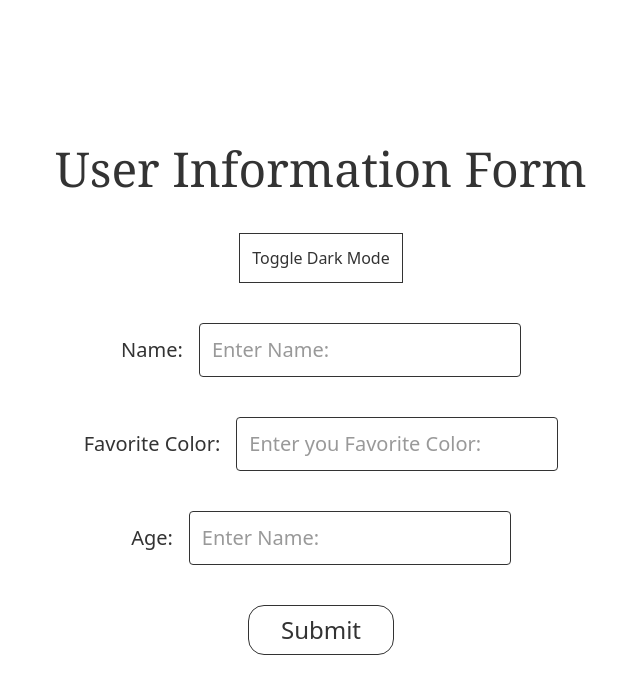
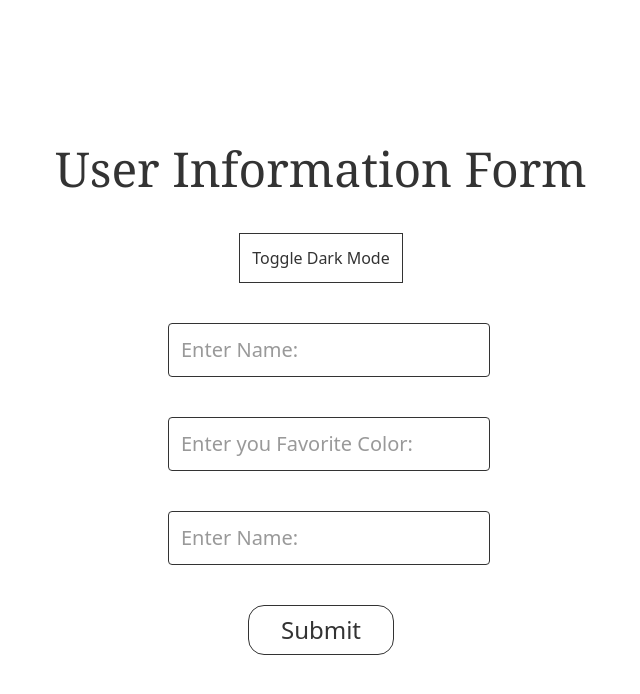
Before and after one commit to ABDUL-RAHMAN-9/React-User-Info-App, a React (Vite) app: page / in a window 1280 px wide. Shown: the top 694 px of the page, without its empty margins (319-959 px from the left). Built offline with nearby package versions, Linux system fonts and the light colour scheme.

Commit message:
Removed the Label naming

```diff
--- a/src/UserInfoForm.jsx
+++ b/src/UserInfoForm.jsx
@@ -37,7 +37,6 @@ function UserInfoForm()
 
                 {/* Inupt for Name */}
                 <label className='text-xl'>
-                    Name:
                     <input type="text"
                         value={name}
                         placeholder='Enter Name:'
@@ -49,7 +48,6 @@ function UserInfoForm()
                 {/* Input for Favorite Color */}
 
                 <label className='text-xl'>
-                    Favorite Color:
                     <input type="text"
                         value={favoriteColor}
                         placeholder='Enter you Favorite Color:'
@@ -60,7 +58,6 @@ function UserInfoForm()
 
                 {/* Input for Age */}
                 <label className='text-xl'>
-                    Age:
                     <input type="number"
                         value={age}
                         placeholder='Enter Name:'
```
